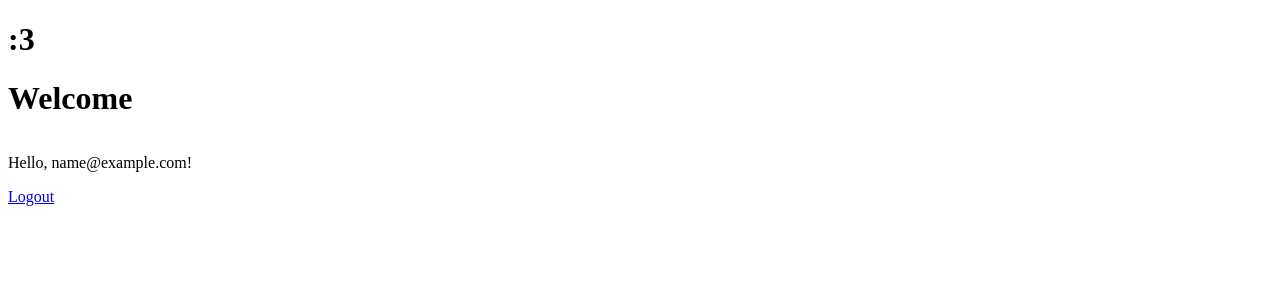
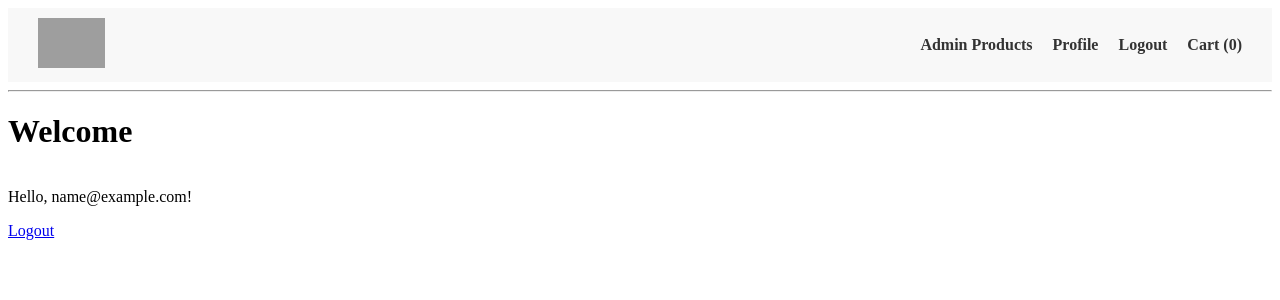
Before and after one commit to hiibolt/spells_r_us, a PHP site: page / in a window 1280 px wide. Shown: the top 300 px of the page. Run offline with PHP 8.4, Linux system fonts and the light colour scheme; the visitor is signed in with stand-in values (Sample User, id 1); data that the repository does not hold is empty; a stand-in replaces the project's code that opens the database connection; grey boxes are pictures that could not be loaded.

Commit message:
feat: fixed Luck shift spell imageUrl, started working on header

```diff
--- a/header.php
+++ b/header.php
@@ -1,3 +1,52 @@
-<h1>
-	:3
-</h1>
+<?php
+
+function isLoggedIn() {
+    return isset($_SESSION['user']);
+}
+
+function isEmployee() {
+    return isset($_SESSION['IsEmployee']) && $_SESSION['IsEmployee'] == 1;
+}
+
+$cartItemCount = isset($_SESSION['cart']) ? count($_SESSION['cart']) : 0;
+
+?>
+<!DOCTYPE html>
+<html lang="en">
+<head>
+    <meta charset="UTF-8">
+    <title>ToDo! Website</title>
+    <link rel="stylesheet" href="styles/header.css">
+</head>
+<body>
+<header class="header">
+    <div class="logo">
+        <a href="index.php">
+            <img src="https://github.com/user-attachments/assets/f022246c-f63f-4733-afb5-b8f2889a3ceb" style="height:50px;" alt="Logo">
+        </a>
+    </div>
+
+    <nav class="nav">
+        <ul class="nav-links">
+            <?php if (isLoggedIn()): ?>
+                <?php if (isEmployee()): ?>
+                    <li><a href="admin_products.php">Admin Products</a></li>
+                <?php endif; ?>
+
+                <li><a href="profile.php">Profile</a></li>
+                <li><a href="logout.php">Logout</a></li>
+
+            <?php else: ?>
+                <li><a href="login.php">Login</a></li>
+                <li><a href="signup.php">Sign Up</a></li>
+            <?php endif; ?>
+
+            <li>
+                <a href="cart.php">
+                    Cart (<?php echo $cartItemCount; ?>)
+                </a>
+            </li>
+        </ul>
+    </nav>
+</header>
+<hr>
--- a/login.php
+++ b/login.php
@@ -14,6 +14,7 @@ if ($_SERVER['REQUEST_METHOD'] === 'POST') {
 
     if ($user) {
         $_SESSION['user'] = $user['Email'];
+        $_SESSION['isEmployee'] = $user['IsEmployee'];
         header('Location: index.php');
         exit;
     } else {
--- a/sql/data.sql
+++ b/sql/data.sql
@@ -39,7 +39,7 @@ INSERT INTO Product (Name, Inventory, Description, ImageUrl, Price) VALUES
 ('Sleep Spell', 200, 'Fall asleep quickly and deeply for the ultimate rest.', 'https://github.com/user-attachments/assets/c5672280-881b-429f-b716-403929720202', 19.99);
 
 INSERT INTO Product (Name, Inventory, Description, ImageUrl, Price) VALUES
-('Luck Shift Spell', 130, 'Subtly adjust odds in your favor in everyday life.', 'hhttps://github.com/user-attachments/assets/07cd3226-7e08-4859-904c-e7ca1e6eb67c', 39.99);
+('Luck Shift Spell', 130, 'Subtly adjust odds in your favor in everyday life.', 'https://github.com/user-attachments/assets/07cd3226-7e08-4859-904c-e7ca1e6eb67c', 39.99);
 
 INSERT INTO Product (Name, Inventory, Description, ImageUrl, Price) VALUES
 ('Pain Dissolve Spell', 160, 'Melt away physical or emotional discomfort with ease.', 'https://github.com/user-attachments/assets/c560d492-3203-47a1-885a-913fdebd7eaf', 34.99);
--- /dev/null
+++ b/styles/header.css
@@ -0,0 +1,38 @@
+/* Overall header style */
+.header {
+    display: flex;
+    justify-content: space-between;
+    align-items: center;
+    padding: 10px 30px;
+    background-color: #f8f8f8;
+}
+
+/* Logo stays on the left */
+.logo img {
+    height: 50px;
+}
+
+/* Nav container */
+.nav {
+    flex-grow: 1;
+    text-align: right;
+}
+
+/* Nav links styling */
+.nav-links {
+    list-style: none;
+    margin: 0;
+    padding: 0;
+    display: inline-flex;
+    gap: 20px;
+}
+
+.nav-links li a {
+    text-decoration: none;
+    color: #333;
+    font-weight: bold;
+}
+
+.nav-links li a:hover {
+    color: #007BFF;
+}
```
